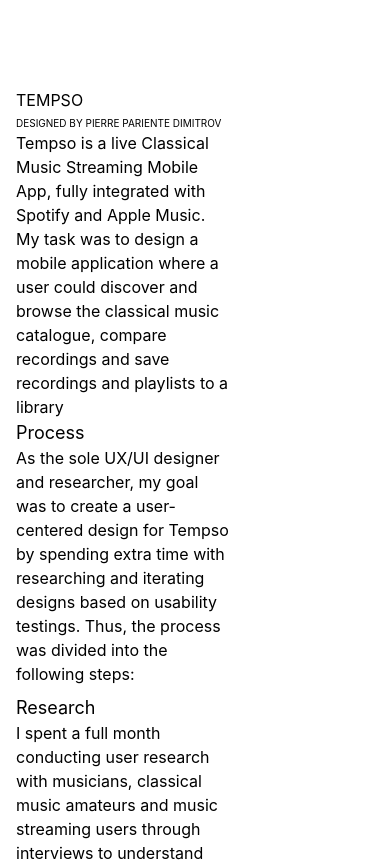
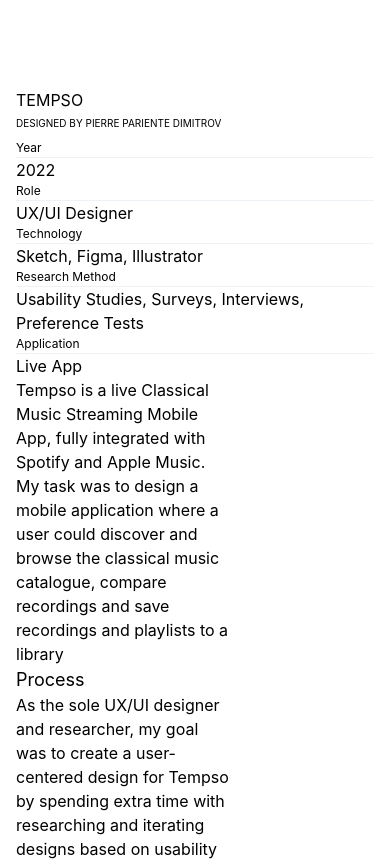
Before and after one commit to PierreParienteDimitrov/pierre-parientedimitrov, a Next.js app: page /portfolio/tempso in a window 390 px wide. Shown: the part 780-1642 px from the top of the page. Built offline with nearby package versions, Linux system fonts and the light colour scheme.

Commit message:
order of columns responsive

```diff
--- a/src/pages/portfolio/tempso.tsx
+++ b/src/pages/portfolio/tempso.tsx
@@ -55,7 +55,7 @@ const Tempso: React.FC = () => {
       </div>
       <div className="flex flex-col space-y-2 md:flex-row">
         {/* left side */}
-        <div className="pr-36 md:w-4/6">
+        <div className="order-2 pr-36 md:order-1 md:w-4/6">
           <div>
             <p>
               Tempso is a live Classical Music Streaming Mobile App, fully
@@ -177,7 +177,7 @@ const Tempso: React.FC = () => {
           </div>
         </div>
         {/* right side */}
-        <div className="md:w-2/6">
+        <div className="order-1 md:order-2 md:w-2/6">
           <ul>
             <li>
               <h5>Year</h5>
```
